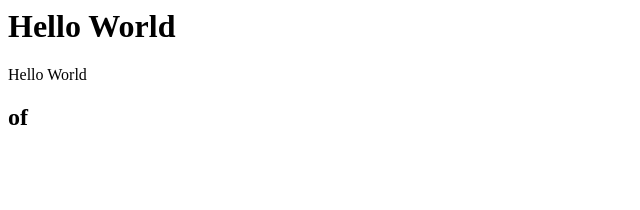
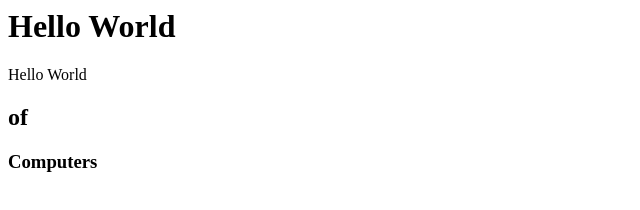
Before and after one commit to nivasgsri/Project1, a plain HTML site: page index.html in a window 1280 px wide. Shown: the whole page, without its empty margins (0-640 px from the left). Drawn offline with Linux system fonts and the light colour scheme.

Commit message:
added Computers in html

```diff
--- a/index.html
+++ b/index.html
@@ -1,3 +1,4 @@
 <h1>Hello World</h1>
 <head>Hello World</head>
 <h2>of</h2>
+<h3>Computers</h3>
```
